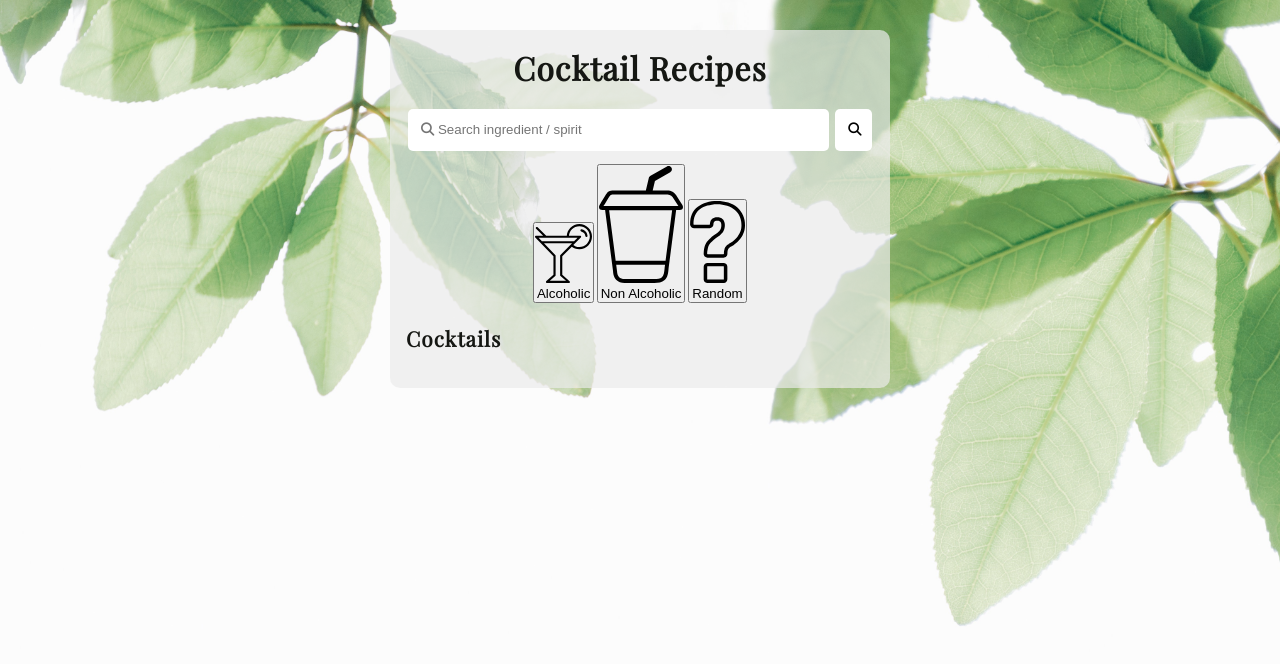
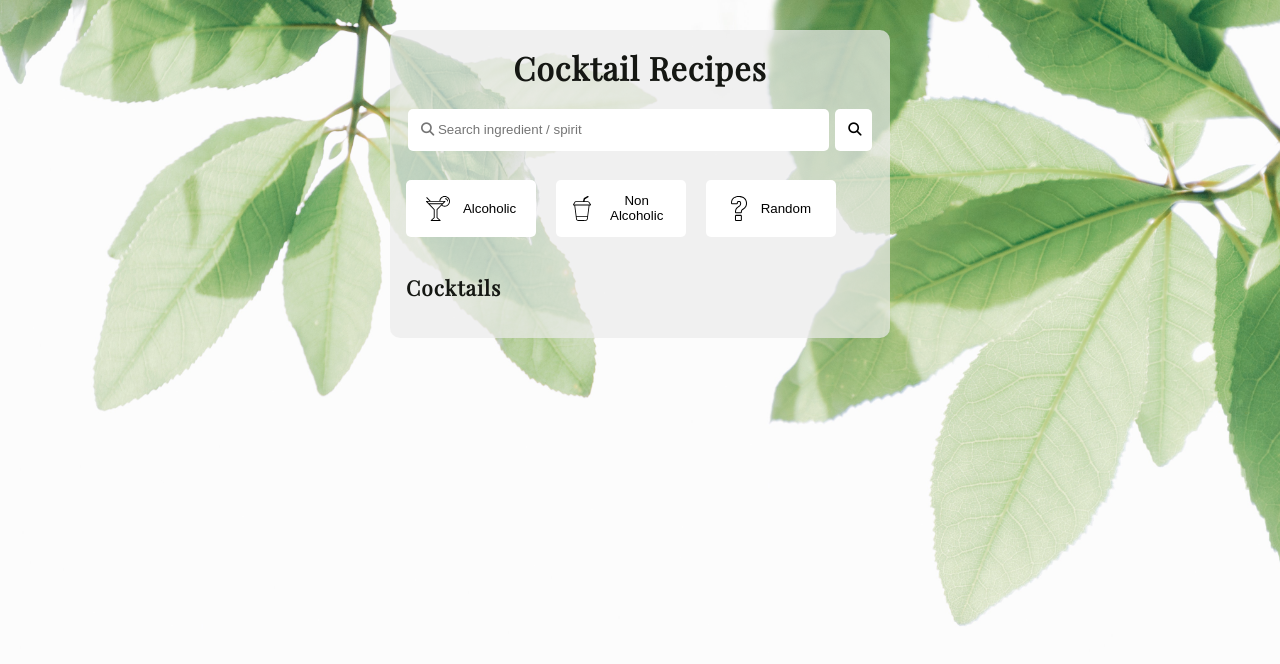
Before and after one commit to toowee-le/cocktails, a plain HTML site: page public/index.html in a window 1280 px wide. Drawn offline with nearby package versions, Linux system fonts and the light colour scheme.

Commit message:
style the buttons

```diff
--- a/public/style.css
+++ b/public/style.css
@@ -8,6 +8,7 @@
 
 :root {
     --text-color: #151713;
+    --hover-color: #E79A5B;
 }
 
 body {
@@ -65,7 +66,44 @@ input[type=submit] {
 }
 
 input[type=submit]:hover {
-    background: #d0dfbe;
+    background: var(--hover-color);
+}
+
+/* Filter Buttons */
+.filter-container {
+    display: flex;
+    justify-content: flex-start;
+    margin: 1em 0;
+}
+
+.alcohol,
+.non-alcohol,
+.random-drink {
+    display: flex;
+    align-items: center;
+    justify-content: center;
+    padding: 1em 1.3em;
+    margin-right: 1.5em;
+    width: 130px;
+    background: #FFF;
+    outline: none;
+    border: none;
+    border-radius: 5px;
+    transition: .3s ease;
+    cursor: pointer;
+}
+
+.alcohol:hover,
+.non-alcohol:hover,
+.random-drink:hover {
+    background: var(--hover-color);
+}
+
+.alcohol__icon,
+.non-alcohol__icon,
+.random-drink__icon {
+    height: 25px;
+    padding-right: 1em;
 }
 
 /* Cocktail Container */
```
